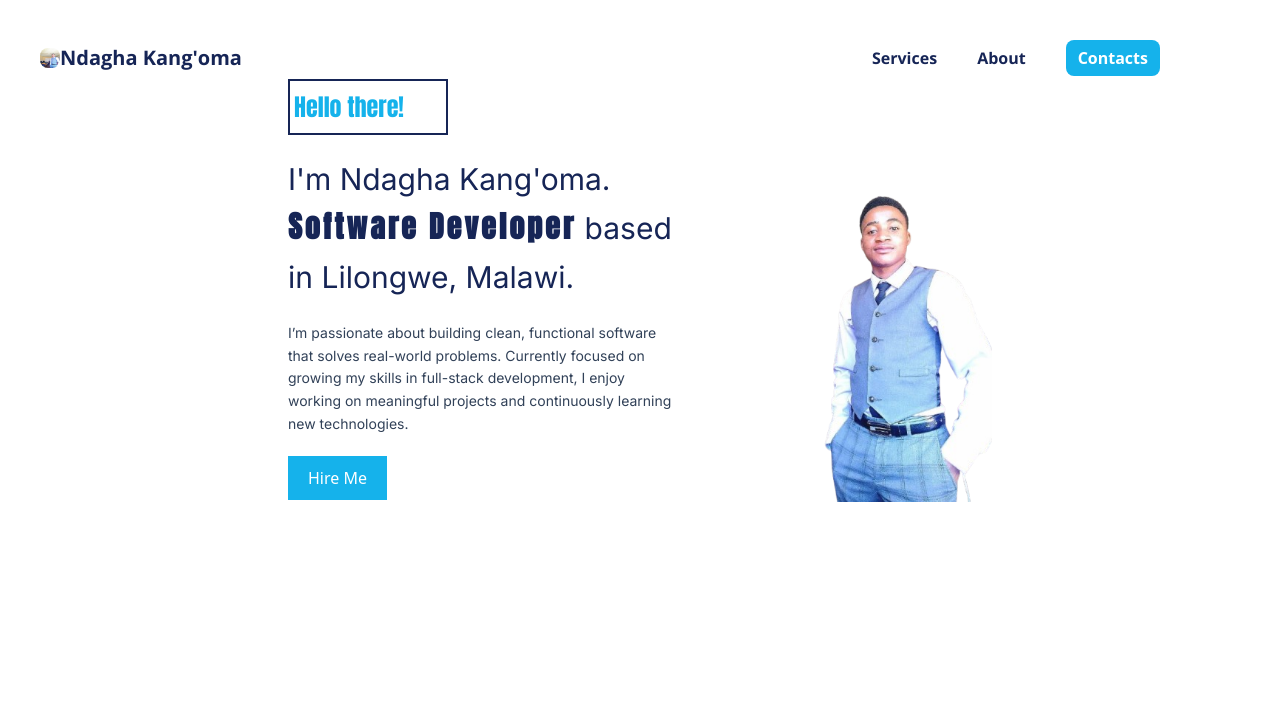
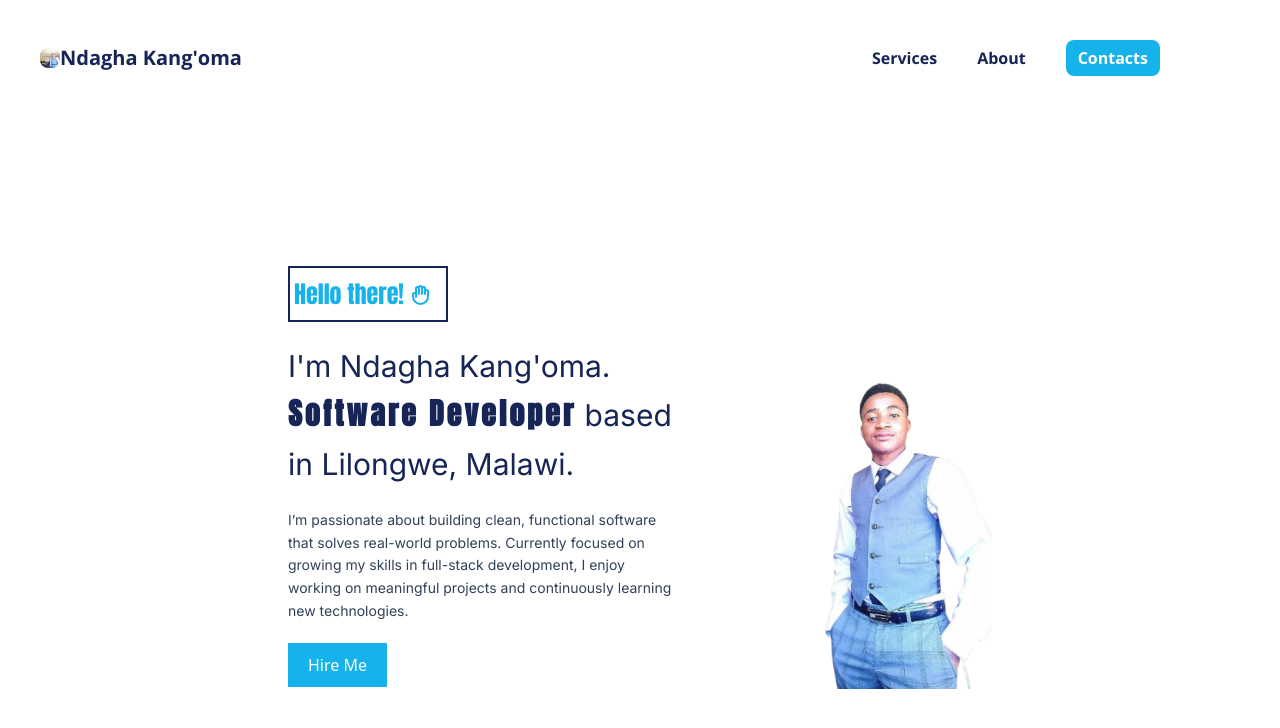
Before and after one commit to therealndagha/portifolio-website, a React (Vite) app: page / in a window 1280 px wide. Shown: the top 728 px of the page. Built offline with nearby package versions, Linux system fonts and the light colour scheme.

Commit message:
Add hero section

```diff
--- a/src/App.tsx
+++ b/src/App.tsx
@@ -1,3 +1,4 @@
+import About from "./Components/About";
 import Hero from "./Components/Hero";
 import Navbar from "./Components/Navbar";
 
@@ -8,6 +9,7 @@ function App (){
 
       <Navbar/>
       <Hero/>
+      <About/>
     </main>
   )
 }
--- /dev/null
+++ b/src/Components/About.tsx
@@ -0,0 +1,11 @@
+
+
+const About = () => {
+  return (
+    <div className="other-sections-container flex flex-col items-center justify-center space-y-5">
+
+    </div>
+  )
+}
+
+export default About
--- /dev/null
+++ b/src/Components/Contacts.tsx
@@ -0,0 +1,9 @@
+
+
+const Contacts = () => {
+  return (
+    <div>Contacts</div>
+  )
+}
+
+export default Contacts
--- a/src/Components/Hero.tsx
+++ b/src/Components/Hero.tsx
@@ -1,11 +1,11 @@
-
+import { HiOutlineHand } from "react-icons/hi";
 const Hero = () =>{
     return (
-        <div className="flex flex-row items-center justify-center container-hero mt-10 sm:mt-10 md:mt-0">
+        <div className="min-h-screen flex flex-row items-center justify-center container-hero">
             {/**Welcome message */}
             <div className="flex flex-col space-y-5">
                <div>
-                 <h3 className="hero-hello-message">Hello there!</h3>
+                 <h3 className="hero-hello-message">Hello there! <HiOutlineHand className="inline"/></h3>
                </div>
                 <div>
                     <p className="hero-description-message">I'm Ndagha Kang'oma. <span className="hero-description-message-span">Software Developer</span> based in Lilongwe, Malawi.</p>
--- /dev/null
+++ b/src/Components/Services.tsx
@@ -0,0 +1,9 @@
+
+
+const Services = () => {
+  return (
+    <div>Services</div>
+  )
+}
+
+export default Services
--- a/src/index.css
+++ b/src/index.css
@@ -43,6 +43,9 @@
     }
     .hero-description-message-span {
           @apply font-anton text-blue-950 font-bold tracking-widest
+    }
+    .other-sections-container {
+        @apply mt-10 ml-10 mr-10
     }
 }
 
```
Also changed, not shown: public/ndagha-graduation-no-bg.png (added).
